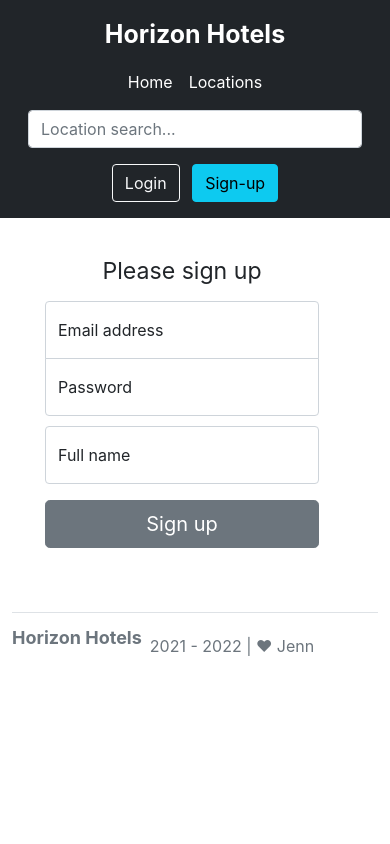
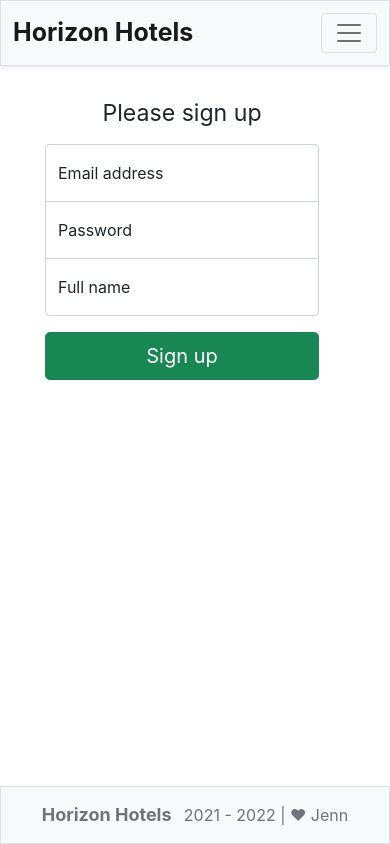
Before and after one commit to jagogardiner/webdev-project, a Flask app: page /signup in a window 390 px wide. Run offline with Flask 2, Linux system fonts and the light colour scheme; some web fonts are replaced.

Commit message:
Horizon: Redo a lot of elements
* Change header and footer design to light
* Refactor Javascript to optimise page loading
* Fixed header and footer with collapse for mobile layouts
* Make layout more consistent with containers and padding
+ whatever else I've forgotten

Change-Id: I34b6db35ad0a3a9c39984f93669940cfdfb04d0c
Signed-off-by: nysascape <jagogardiner@gmail.com>

```diff
--- a/app/static/css/style.css
+++ b/app/static/css/style.css
@@ -1,16 +1,24 @@
+/* Import font: Inter */
 @import url("https://rsms.me/inter/inter.css");
 * {
 	box-sizing: border-box;
 }
 
+/* Take over any font globally */
 html * {
 	font-family: "Inter", sans-serif !important;
 }
 
+main > .container {
+	padding: 60px 15px 0;
+}
+
+/* Styling for the "logo" used across the site, this is just Inter bold */
 .logo {
 	font-size: 25px;
 	font-weight: bold;
 }
+
 .logo-footer {
 	font-size: large;
 	font-weight: bold;
@@ -52,3 +60,18 @@ html * {
 	border-top-left-radius: 0;
 	border-top-right-radius: 0;
 }
+
+/* Seperate type for signup as they have different radiuses */
+.form-signup input[type="password"] {
+	margin-bottom: -1px;
+	border-top-left-radius: 0;
+	border-top-right-radius: 0;
+	border-bottom-right-radius: 0;
+	border-bottom-left-radius: 0;
+}
+
+.form-signup input[type="text"] {
+	margin-bottom: 10px;
+	border-top-left-radius: 0;
+	border-top-right-radius: 0;
+}
--- a/app/static/js/renderTemplate.js
+++ b/app/static/js/renderTemplate.js
@@ -1,6 +1,15 @@
+/*
+@function load()
+Function to load header and footer using jQuery.
+Uses a callback so elements inside these HTML files can be
+modified on the fly.
+*/
 function load(callback) {
+	// Load header
 	$("#header").load("/header", function () {
+		// Make sure we run callback ONLY if it is a type "function".
 		typeof callback === "function" && callback();
 	});
-	$("#footer").load("/footer");
+	// Load footer
+	$("#footer").load("/footer"); // Footer does not have a callback as we do not modify elements inside the header.
 }
--- a/app/templates/footer.html
+++ b/app/templates/footer.html
@@ -1,10 +1,8 @@
-<div id="footer" class="container">
-    <footer class="d-flex flex-wrap justify-content-between align-items-center py-3 my-4 border-top">
-        <div class="col-md-4 d-flex align-items-center">
+<footer class="footer mt-auto py-3 bg-light fixed-bottom border text-center">
+    <div class="container">
         <a href="/" class="mb-3 me-2 mb-md-0 text-muted text-decoration-none lh-1 logo-footer">
             Horizon Hotels
         </a>
         <span class="text-muted">2021 - 2022 | ♥ Jenn</span>
     </div>
 </footer>
-</div>
--- a/app/templates/header.html
+++ b/app/templates/header.html
@@ -1,30 +1,31 @@
-<header id="header" class="p-3 bg-dark">
+<header id="header">
+    <nav class="navbar fixed-top navbar-expand-md navbar-light bg-light shadow-sm border">
         <div class="container">
-        <div class="d-flex flex-wrap align-items-center justify-content-center justify-content-lg-start">
-            <a href="/" class="d-flex align-items-center mb-2 px-4 mb-lg-0 text-white text-decoration-none logo">
-                Horizon Hotels
-            </a>
-
-            <ul class="nav col-12 col-lg-auto me-lg-auto mb-2 justify-content-center mb-md-0">
-                <li><a href="/" class="nav-link px-2 text-white" id="home">Home</a></li>
-                <li><a href="/locations" class="nav-link px-2 text-white" id="locations">Locations</a></li>
+            <a class="navbar-brand logo" href="/">Horizon Hotels</a>
+            <button class="navbar-toggler" type="button" data-bs-toggle="collapse" data-bs-target="#navbarCollapse"
+                aria-controls="navbarCollapse" aria-expanded="false" aria-label="Toggle navigation">
+                <span class="navbar-toggler-icon"></span>
+            </button>
+            <div class="collapse navbar-collapse" id="navbarCollapse">
+                <ul class="navbar-nav me-auto mb-2 mb-md-0">
+                    <li class="nav-item">
+                        <a class="nav-link" id='home' aria-current="page" href="/">Home</a>
+                    </li>
+                    <li class="nav-item">
+                        <a class="nav-link" id='locations' href="/locations">Locations</a>
+                    </li>
                 </ul>
-
-            <form class="col-12 col-lg-auto mb-3 mb-lg-0 me-lg-3">
-                <input type="search" class="form-control form-control-dark" placeholder="Location search..."
-                    aria-label="Search">
-            </form>
-
                 <div class="text-end">
                     {% if not current_user.is_authenticated %}
-                <a href='/login' id="login-btn" class="btn btn-outline-light me-2">Login</a>
-                <a href='/signup' id="signup-btn" class="btn btn-outline-info">Sign-up</a>
+                    <a href='/login' id="login-btn" class="btn btn-outline-primary me-2">Login</a>
+                    <a href='/signup' id="signup-btn" class="btn btn-outline-success">Sign-up</a>
                     {% endif %}
                     {% if current_user.is_authenticated %}
-                <a href='/member' id="member-btn" class="btn btn-outline-info me-2">Profile</a>
-                <a href='/logout' class="btn btn-outline-light">Logout</a>
+                    <a href='/member' id="member-btn" class="btn btn-outline-dark me-2">Profile</a>
+                    <a href='/logout' class="btn btn-outline-danger">Logout</a>
                     {% endif %}
                 </div>
             </div>
         </div>
+    </nav>
 </header>
--- a/app/templates/signup.html
+++ b/app/templates/signup.html
@@ -11,19 +11,13 @@
     integrity="sha384-1BmE4kWBq78iYhFldvKuhfTAU6auU8tT94WrHftjDbrCEXSU1oBoqyl2QvZ6jIW3" crossorigin="anonymous">
   <link href="../static/css/style.css" rel="stylesheet">
 
-  <!-- jQuery CDN-->
-  <script src="https://code.jquery.com/jquery-3.6.0.min.js"
-    integrity="sha256-/xUj+3OJU5yExlq6GSYGSHk7tPXikynS7ogEvDej/m4=" crossorigin="anonymous"></script>
-
-  <!-- Render header footer template -->
-  <script src="../static/js/renderTemplate.js"></script>
-
   <title>Signup - Horizon Hotels</title>
 </head>
 
 <body>
   <div id="header"></div>
-  <main class="text-center">
+  <main role="main">
+    <div class="container text-center">
       {% with messages = get_flashed_messages() %}
       {% if messages %}
       <div class="alert alert-danger">
@@ -31,7 +25,8 @@
       </div>
       {% endif %}
       {% endwith %}
-    <div class="form-signin">
+      <!-- Messy way of adding both classes, so radius applies correctly -->
+      <div class="form-signin form-signup">
         <form method="POST" action="/signup">
           <h1 class="h3 mb-3 fw-normal">Please sign up</h1>
           <div class="form-floating">
@@ -49,18 +44,29 @@
               aria-label="Full name" required>
             <label for="floatingInput">Full name</label>
           </div>
-        <button class="w-100 btn btn-lg btn-secondary" type="submit">Sign up</button>
+          <button class="w-100 btn btn-lg btn-success" type="submit">Sign up</button>
         </form>
+      </div>
     </div>
   </main>
 
   <div id="footer"></div>
 
+  <!-- jQuery CDN-->
+  <script src="https://code.jquery.com/jquery-3.6.0.min.js"
+    integrity="sha256-/xUj+3OJU5yExlq6GSYGSHk7tPXikynS7ogEvDej/m4=" crossorigin="anonymous"></script>
+
+  <!-- Render header footer template -->
+  <script src="../static/js/renderTemplate.js"></script>
+
+  <!-- Bootstrap CDN -->
   <script src="https://cdn.jsdelivr.net/npm/bootstrap@5.1.3/dist/js/bootstrap.bundle.min.js"
     integrity="sha384-ka7Sk0Gln4gmtz2MlQnikT1wXgYsOg+OMhuP+IlRH9sENBO0LRn5q+8nbTov4+1p"
     crossorigin="anonymous"></script>
+
+  <!-- Load header and footer, make page active -->
   <script>load(function () {
-      $("#signup-btn").removeClass('btn-outline-info').addClass('btn-info')
+      $("#signup-btn").addClass('active').attr("href", "#")
     })</script>
 
 </body>
```
Also changed, not shown: app/templates/admin.html (+23 -13 lines), app/templates/home.html (+26 -14 lines), app/templates/locations.html (+13 -10 lines), app/templates/login.html (+13 -8 lines), app/templates/member.html (+14 -9 lines), app/templates/template.html (+17 -12 lines). Lines whose indentation alone changed are shown as unchanged.
